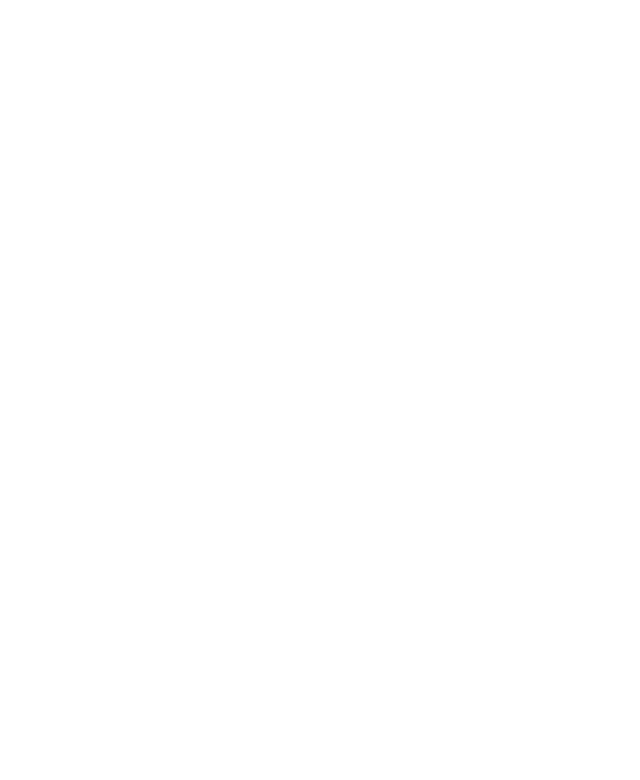
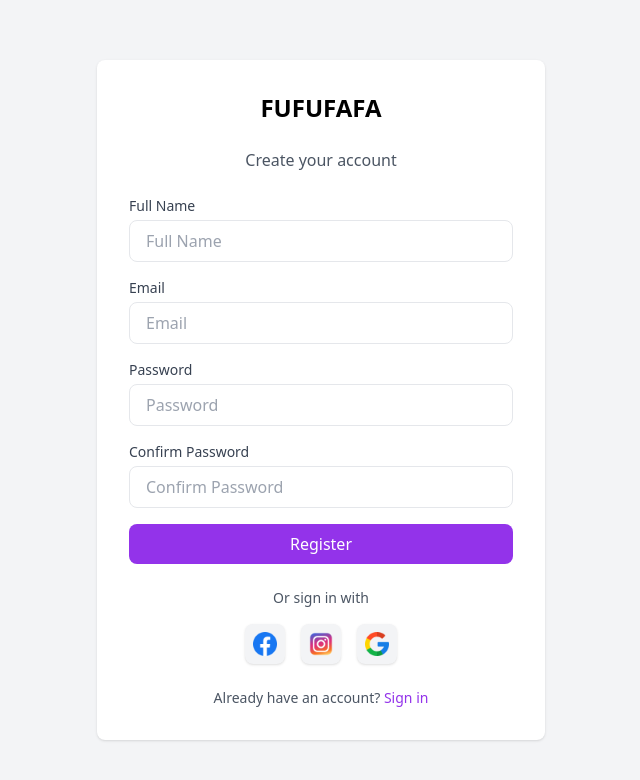
Before and after one commit to Permana721/Tugas-Akhir, a Vue app in the folder web/: page /register in a window 1280 px wide. Before the commit this address had no page. Shown: the top 780 px of the page, without its empty margins (319-959 px from the left). Built offline with nearby package versions, Linux system fonts and the light colour scheme.

Commit message:
add login and register

```diff
--- a/web/src/assets/css/style.css
+++ b/web/src/assets/css/style.css
@@ -558,26 +558,6 @@ video {
   position: fixed;
 }
 
-.absolute {
-  position: absolute;
-}
-
-.inset-0 {
-  inset: 0px;
-}
-
-.right-5 {
-  right: 1.25rem;
-}
-
-.top-5 {
-  top: 1.25rem;
-}
-
-.bottom-0 {
-  bottom: 0px;
-}
-
 .left-0 {
   left: 0px;
 }
@@ -586,12 +566,12 @@ video {
   top: 5rem;
 }
 
+.z-40 {
+  z-index: 40;
+}
+
 .z-50 {
   z-index: 50;
-}
-
-.z-40 {
-  z-index: 40;
 }
 
 .mx-auto {
@@ -599,42 +579,32 @@ video {
   margin-right: auto;
 }
 
-.mx-4 {
-  margin-left: 1rem;
-  margin-right: 1rem;
+.mb-4 {
+  margin-bottom: 1rem;
 }
 
-.my-2 {
-  margin-top: 0.5rem;
-  margin-bottom: 0.5rem;
+.mb-6 {
+  margin-bottom: 1.5rem;
+}
+
+.ml-2 {
+  margin-left: 0.5rem;
 }
 
 .mr-2 {
   margin-right: 0.5rem;
 }
 
-.mr-7 {
-  margin-right: 1.75rem;
+.mt-1 {
+  margin-top: 0.25rem;
 }
 
-.mt-2 {
-  margin-top: 0.5rem;
-}
-
-.mt-5 {
-  margin-top: 1.25rem;
+.mt-4 {
+  margin-top: 1rem;
 }
 
 .mt-6 {
   margin-top: 1.5rem;
-}
-
-.mb-4 {
-  margin-bottom: 1rem;
-}
-
-.mt-4 {
-  margin-top: 1rem;
 }
 
 .block {
@@ -649,44 +619,44 @@ video {
   display: none;
 }
 
-.h-10 {
-  height: 2.5rem;
+.h-1\/2 {
+  height: 50%;
 }
 
 .h-20 {
   height: 5rem;
 }
 
-.h-8 {
-  height: 2rem;
-}
-
-.h-5 {
-  height: 1.25rem;
+.h-4 {
+  height: 1rem;
 }
 
 .h-6 {
   height: 1.5rem;
 }
 
-.h-1\/2 {
-  height: 50%;
+.h-8 {
+  height: 2rem;
 }
 
 .h-full {
   height: 100%;
 }
 
-.h-\[50vh\] {
-  height: 50vh;
+.min-h-screen {
+  min-height: 100vh;
+}
+
+.w-4 {
+  width: 1rem;
+}
+
+.w-6 {
+  width: 1.5rem;
 }
 
 .w-8 {
   width: 2rem;
-}
-
-.w-6 {
-  width: 1.5rem;
 }
 
 .w-full {
@@ -697,14 +667,12 @@ video {
   max-width: 80rem;
 }
 
-.-translate-y-full {
-  --tw-translate-y: -100%;
-  transform: translate(var(--tw-translate-x), var(--tw-translate-y)) rotate(var(--tw-rotate)) skewX(var(--tw-skew-x)) skewY(var(--tw-skew-y)) scaleX(var(--tw-scale-x)) scaleY(var(--tw-scale-y));
+.max-w-md {
+  max-width: 28rem;
 }
 
-.translate-y-0 {
-  --tw-translate-y: 0px;
-  transform: translate(var(--tw-translate-x), var(--tw-translate-y)) rotate(var(--tw-rotate)) skewX(var(--tw-skew-x)) skewY(var(--tw-skew-y)) scaleX(var(--tw-scale-x)) scaleY(var(--tw-scale-y));
+.flex-1 {
+  flex: 1 1 0%;
 }
 
 .rotate-90 {
@@ -744,12 +712,25 @@ video {
   margin-bottom: calc(1rem * var(--tw-space-y-reverse));
 }
 
+.rounded {
+  border-radius: 0.25rem;
+}
+
+.rounded-lg {
+  border-radius: 0.5rem;
+}
+
 .rounded-md {
   border-radius: 0.375rem;
 }
 
 .border {
   border-width: 1px;
+}
+
+.border-gray-300 {
+  --tw-border-opacity: 1;
+  border-color: rgb(209 213 219 / var(--tw-border-opacity, 1));
 }
 
 .border-purple-700 {
@@ -762,6 +743,16 @@ video {
   border-color: rgb(255 255 255 / var(--tw-border-opacity, 1));
 }
 
+.bg-blue-600 {
+  --tw-bg-opacity: 1;
+  background-color: rgb(37 99 235 / var(--tw-bg-opacity, 1));
+}
+
+.bg-gray-100 {
+  --tw-bg-opacity: 1;
+  background-color: rgb(243 244 246 / var(--tw-bg-opacity, 1));
+}
+
 .bg-purple-600 {
   --tw-bg-opacity: 1;
   background-color: rgb(147 51 234 / var(--tw-bg-opacity, 1));
@@ -772,20 +763,12 @@ video {
   background-color: rgb(255 255 255 / var(--tw-bg-opacity, 1));
 }
 
-.bg-opacity-95 {
-  --tw-bg-opacity: 0.95;
-}
-
-.p-5 {
-  padding: 1.25rem;
-}
-
 .p-2 {
   padding: 0.5rem;
 }
 
-.p-4 {
-  padding: 1rem;
+.p-8 {
+  padding: 2rem;
 }
 
 .px-4 {
@@ -798,23 +781,22 @@ video {
   padding-bottom: 0.5rem;
 }
 
-.px-6 {
-  padding-left: 1.5rem;
-  padding-right: 1.5rem;
-}
-
-.py-3 {
-  padding-top: 0.75rem;
-  padding-bottom: 0.75rem;
-}
-
-.py-8 {
-  padding-top: 2rem;
-  padding-bottom: 2rem;
+.pt-28 {
+  padding-top: 7rem;
 }
 
 .text-center {
   text-align: center;
+}
+
+.text-2xl {
+  font-size: 1.5rem;
+  line-height: 2rem;
+}
+
+.text-sm {
+  font-size: 0.875rem;
+  line-height: 1.25rem;
 }
 
 .text-xl {
@@ -822,19 +804,8 @@ video {
   line-height: 1.75rem;
 }
 
-.text-2xl {
-  font-size: 1.5rem;
-  line-height: 2rem;
-}
-
-.text-3xl {
-  font-size: 1.875rem;
-  line-height: 2.25rem;
-}
-
-.text-lg {
-  font-size: 1.125rem;
-  line-height: 1.75rem;
+.font-bold {
+  font-weight: 700;
 }
 
 .font-extrabold {
@@ -845,17 +816,24 @@ video {
   font-weight: 500;
 }
 
-.font-semibold {
-  font-weight: 600;
-}
-
-.font-bold {
-  font-weight: 700;
+.text-blue-600 {
+  --tw-text-opacity: 1;
+  color: rgb(37 99 235 / var(--tw-text-opacity, 1));
 }
 
 .text-gray-600 {
   --tw-text-opacity: 1;
   color: rgb(75 85 99 / var(--tw-text-opacity, 1));
+}
+
+.text-gray-700 {
+  --tw-text-opacity: 1;
+  color: rgb(55 65 81 / var(--tw-text-opacity, 1));
+}
+
+.text-purple-500 {
+  --tw-text-opacity: 1;
+  color: rgb(168 85 247 / var(--tw-text-opacity, 1));
 }
 
 .text-purple-600 {
@@ -878,16 +856,16 @@ video {
   color: rgb(255 255 255 / var(--tw-text-opacity, 1));
 }
 
-.shadow-lg {
-  --tw-shadow: 0 10px 15px -3px rgb(0 0 0 / 0.1), 0 4px 6px -4px rgb(0 0 0 / 0.1);
-  --tw-shadow-colored: 0 10px 15px -3px var(--tw-shadow-color), 0 4px 6px -4px var(--tw-shadow-color);
+.shadow {
+  --tw-shadow: 0 1px 3px 0 rgb(0 0 0 / 0.1), 0 1px 2px -1px rgb(0 0 0 / 0.1);
+  --tw-shadow-colored: 0 1px 3px 0 var(--tw-shadow-color), 0 1px 2px -1px var(--tw-shadow-color);
   box-shadow: var(--tw-ring-offset-shadow, 0 0 #0000), var(--tw-ring-shadow, 0 0 #0000), var(--tw-shadow);
 }
 
-.transition-transform {
-  transition-property: transform;
-  transition-timing-function: cubic-bezier(0.4, 0, 0.2, 1);
-  transition-duration: 150ms;
+.shadow-md {
+  --tw-shadow: 0 4px 6px -1px rgb(0 0 0 / 0.1), 0 2px 4px -2px rgb(0 0 0 / 0.1);
+  --tw-shadow-colored: 0 4px 6px -1px var(--tw-shadow-color), 0 2px 4px -2px var(--tw-shadow-color);
+  box-shadow: var(--tw-ring-offset-shadow, 0 0 #0000), var(--tw-ring-shadow, 0 0 #0000), var(--tw-shadow);
 }
 
 .transition {
@@ -898,22 +876,10 @@ video {
   transition-duration: 150ms;
 }
 
-.transition-all {
-  transition-property: all;
+.transition-transform {
+  transition-property: transform;
   transition-timing-function: cubic-bezier(0.4, 0, 0.2, 1);
   transition-duration: 150ms;
-}
-
-.duration-300 {
-  transition-duration: 300ms;
-}
-
-.duration-500 {
-  transition-duration: 500ms;
-}
-
-.ease-in-out {
-  transition-timing-function: cubic-bezier(0.4, 0, 0.2, 1);
 }
 
 .ease-in {
@@ -924,14 +890,49 @@ video {
   transition-timing-function: cubic-bezier(0, 0, 0.2, 1);
 }
 
+.hover\:bg-blue-700:hover {
+  --tw-bg-opacity: 1;
+  background-color: rgb(29 78 216 / var(--tw-bg-opacity, 1));
+}
+
+.hover\:bg-gray-200:hover {
+  --tw-bg-opacity: 1;
+  background-color: rgb(229 231 235 / var(--tw-bg-opacity, 1));
+}
+
+.hover\:bg-purple-700:hover {
+  --tw-bg-opacity: 1;
+  background-color: rgb(126 34 206 / var(--tw-bg-opacity, 1));
+}
+
 .hover\:text-purple-600:hover {
   --tw-text-opacity: 1;
   color: rgb(147 51 234 / var(--tw-text-opacity, 1));
 }
 
+.hover\:underline:hover {
+  text-decoration-line: underline;
+}
+
 .focus\:outline-none:focus {
   outline: 2px solid transparent;
   outline-offset: 2px;
+}
+
+.focus\:ring-2:focus {
+  --tw-ring-offset-shadow: var(--tw-ring-inset) 0 0 0 var(--tw-ring-offset-width) var(--tw-ring-offset-color);
+  --tw-ring-shadow: var(--tw-ring-inset) 0 0 0 calc(2px + var(--tw-ring-offset-width)) var(--tw-ring-color);
+  box-shadow: var(--tw-ring-offset-shadow), var(--tw-ring-shadow), var(--tw-shadow, 0 0 #0000);
+}
+
+.focus\:ring-blue-500:focus {
+  --tw-ring-opacity: 1;
+  --tw-ring-color: rgb(59 130 246 / var(--tw-ring-opacity, 1));
+}
+
+.focus\:ring-purple-500:focus {
+  --tw-ring-opacity: 1;
+  --tw-ring-color: rgb(168 85 247 / var(--tw-ring-opacity, 1));
 }
 
 @media (min-width: 640px) {
--- /dev/null
+++ b/web/src/auth/Login.vue
@@ -0,0 +1,65 @@
+<template>
+  <div class="flex items-center justify-center min-h-screen bg-gray-100">
+    <div class="w-full max-w-md p-8 bg-white rounded-lg shadow">
+      <h1 class="text-2xl font-bold text-center mb-6">FUFUFAFA</h1>
+      <p class="text-center text-gray-600 mb-6">Sign in to your account</p>
+      <form>
+        <div class="mb-4">
+          <label class="block text-sm font-medium text-gray-700" for="email">Email</label>
+          <input
+            id="email"
+            type="email"
+            class="w-full px-4 py-2 mt-1 border rounded-lg focus:outline-none focus:ring-2 focus:ring-purple-500"
+            placeholder="Email"
+          />
+        </div>
+        <div class="mb-4">
+          <label class="block text-sm font-medium text-gray-700" for="password">Password</label>
+          <input
+            id="password"
+            type="password"
+            class="w-full px-4 py-2 mt-1 border rounded-lg focus:outline-none focus:ring-2 focus:ring-purple-500"
+            placeholder="Password"
+          />
+        </div>
+        <div class="flex items-center justify-between mb-6">
+          <div class="flex items-center">
+            <input
+              id="remember"
+              type="checkbox"
+              class="w-4 h-4 text-purple-500 border-gray-300 rounded focus:ring-purple-500"
+            />
+            <label for="remember" class="ml-2 text-sm text-gray-700">Remember me</label>
+          </div>
+          <a href="#" class="text-sm text-purple-600 hover:underline">Forgot Password?</a>
+        </div>
+        <button type="submit" class="w-full px-4 py-2 text-white bg-purple-600 rounded-lg hover:bg-purple-700 focus:outline-none focus:ring-2 focus:ring-purple-500">
+          Sign In
+        </button>
+      </form>
+      <div class="mt-6 text-center">
+        <p class="text-sm text-gray-600 mb-4">Or sign in with</p>
+        <div class="flex justify-center space-x-4">
+          <button class="p-2 bg-gray-100 rounded-lg shadow hover:bg-gray-200 focus:outline-none">
+            <img src="/img/icon/facebook.png" alt="Facebook" class="w-6 h-6" />
+          </button>
+          <button class="p-2 bg-gray-100 rounded-lg shadow hover:bg-gray-200 focus:outline-none">
+            <img src="/img/icon/instagram.png" alt="Instagram" class="w-6 h-6" />
+          </button>
+          <button class="p-2 bg-gray-100 rounded-lg shadow hover:bg-gray-200 focus:outline-none">
+            <img src="/img/icon/google.png" alt="Google" class="w-6 h-6" />
+          </button>
+        </div>
+      </div>
+      <p class="mt-6 text-sm text-center text-gray-600">
+        New user? <RouterLink to="Register" class="text-purple-600 hover:underline">Register</RouterLink>
+      </p>
+    </div>
+  </div>
+</template>
+
+<script>
+export default {
+name: "Login",
+};
+</script>
--- /dev/null
+++ b/web/src/auth/Register.vue
@@ -0,0 +1,75 @@
+<template>
+    <div class="flex items-center justify-center min-h-screen bg-gray-100">
+        <div class="w-full max-w-md p-8 bg-white rounded-lg shadow">
+            <h1 class="text-2xl font-bold text-center mb-6">FUFUFAFA</h1>
+            <p class="text-center text-gray-600 mb-6">Create your account</p>
+            <form>
+                <div class="mb-4">
+                    <label class="block text-sm font-medium text-gray-700" for="name">Full Name</label>
+                    <input
+                    id="name"
+                    type="text"
+                    class="w-full px-4 py-2 mt-1 border rounded-lg focus:outline-none focus:ring-2 focus:ring-purple-500"
+                    placeholder="Full Name"
+                    />
+                </div>
+                <div class="mb-4">
+                    <label class="block text-sm font-medium text-gray-700" for="email">Email</label>
+                    <input
+                    id="email"
+                    type="email"
+                    class="w-full px-4 py-2 mt-1 border rounded-lg focus:outline-none focus:ring-2 focus:ring-purple-500"
+                    placeholder="Email"
+                    />
+                </div>
+                <div class="mb-4">
+                    <label class="block text-sm font-medium text-gray-700" for="password">Password</label>
+                    <input
+                    id="password"
+                    type="password"
+                    class="w-full px-4 py-2 mt-1 border rounded-lg focus:outline-none focus:ring-2 focus:ring-purple-500"
+                    placeholder="Password"
+                    />
+                </div>
+                <div class="mb-4">
+                    <label class="block text-sm font-medium text-gray-700" for="confirm-password">Confirm Password</label>
+                    <input
+                    id="confirm-password"
+                    type="password"
+                    class="w-full px-4 py-2 mt-1 border rounded-lg focus:outline-none focus:ring-2 focus:ring-purple-500"
+                    placeholder="Confirm Password"
+                    />
+                </div>
+                <button
+                    type="submit"
+                    class="w-full px-4 py-2 text-white bg-purple-600 rounded-lg hover:bg-purple-700 focus:outline-none focus:ring-2 focus:ring-purple-500"
+                >
+                    Register
+                </button>
+            </form>
+            <div class="mt-6 text-center">
+                <p class="text-sm text-gray-600 mb-4">Or sign in with</p>
+                <div class="flex justify-center space-x-4">
+                <button class="p-2 bg-gray-100 rounded-lg shadow hover:bg-gray-200 focus:outline-none">
+                    <img src="/img/icon/facebook.png" alt="Facebook" class="w-6 h-6" />
+                </button>
+                <button class="p-2 bg-gray-100 rounded-lg shadow hover:bg-gray-200 focus:outline-none">
+                    <img src="/img/icon/instagram.png" alt="Instagram" class="w-6 h-6" />
+                </button>
+                <button class="p-2 bg-gray-100 rounded-lg shadow hover:bg-gray-200 focus:outline-none">
+                    <img src="/img/icon/google.png" alt="Google" class="w-6 h-6" />
+                </button>
+                </div>
+            </div>
+            <p class="mt-6 text-sm text-center text-gray-600">
+                Already have an account? <RouterLink to="/login" class="text-purple-600 hover:underline">Sign in</RouterLink>
+            </p>
+        </div>
+    </div>
+</template>
+
+<script>
+    export default {
+        name: "Register",
+    };
+</script>
--- a/web/src/components/Navbar.vue
+++ b/web/src/components/Navbar.vue
@@ -1,5 +1,5 @@
 <template>
-    <nav class="bg-white shadow-lg fixed w-full z-50">
+    <nav class="bg-white shadow-md fixed w-full z-50">
         <div class="max-w-7xl mx-auto px-4 sm:px-6 lg:px-8">
             <div class="flex justify-between h-20 items-center">
                 <div class="flex items-center">
@@ -46,9 +46,9 @@
                 </div>
 
                 <div class="hidden md:block">
-                    <a href="#" class="text-purple-600 px-4 py-2 rounded-md border border-purple-700">
+                    <RouterLink to="/login" class="text-purple-600 px-4 py-2 rounded-md border border-purple-700">
                     Masuk
-                    </a>
+                    </RouterLink>
                 </div>
             </div>
         </div>
--- a/web/src/pages/DashboardPage.vue
+++ b/web/src/pages/DashboardPage.vue
@@ -1,8 +1,10 @@
 <template>
+    <div class="flex flex-col">
         <Navbar />
-    <div>
+        <div class="flex-1 pt-28">
             <h2 class="text-slate-600">Dashboard</h2>
             <p class="text-red-600">Welcome to the dashboard!</p>
+        </div>
     </div>
 </template>
 
@@ -10,6 +12,6 @@
 import Navbar from '../components/Navbar.vue';
 
 export default {
-        components: { Navbar},
+components: { Navbar },
 };
 </script>
```
Also changed, not shown: web/src/router/route.js (+6 -5 lines). Lines whose indentation alone changed are shown as unchanged.
